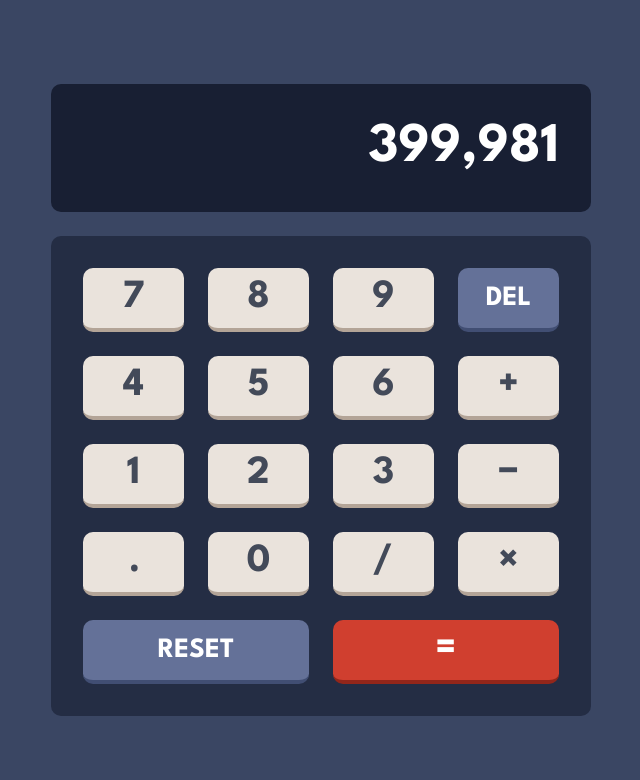
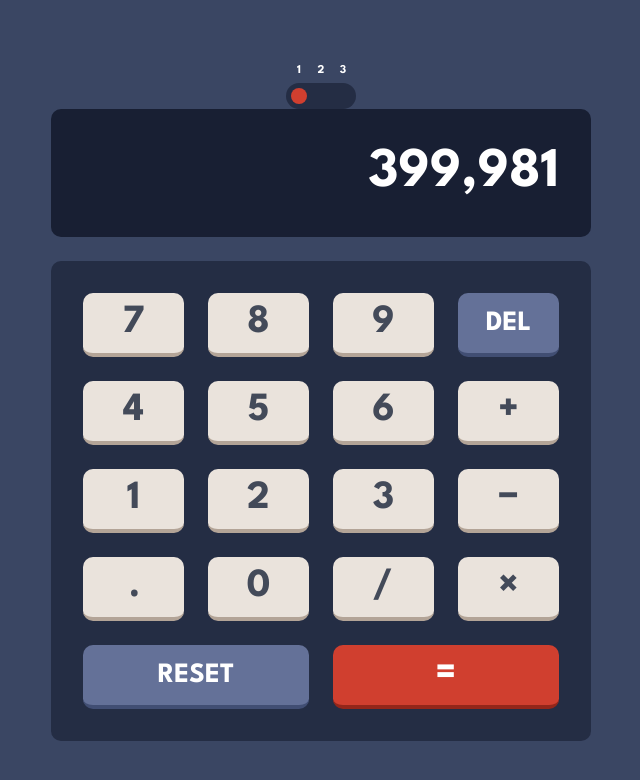
Before and after one commit to KaMazim/calculator_app, a React (Create React App) app: page / in a window 1280 px wide. Shown: the top 780 px of the page, without its empty margins (319-959 px from the left). Built offline with nearby package versions, Linux system fonts and the light colour scheme.

Commit message:
feat: switch theme component added

```diff
--- a/src/App.tsx
+++ b/src/App.tsx
@@ -3,11 +3,13 @@ import { ThemeProvider } from './providers/ThemeProvider';
 import KeyPad from './components/KeyPad';
 import Screen from './components/Screen';
 import Input from './components/Input';
+import SwitchTheme from './components/SwitchTheme';
 
 const App = () => {
     return (
         <ThemeProvider>
             <Screen>
+                <SwitchTheme />
                 <Input>399,981</Input>
                 <KeyPad />
             </Screen>
--- a/src/components/Screen.tsx
+++ b/src/components/Screen.tsx
@@ -12,6 +12,7 @@ const Screen = styled.div`
 
     padding: 32px 24px;
 
+    color: ${({ theme }) => theme.color.text.primary};
     background-color: ${({ theme }) => theme.color.background.screen};
 
     transition: ${({ theme }) => theme.transition};
--- /dev/null
+++ b/src/components/SwitchTheme/index.tsx
@@ -0,0 +1,43 @@
+import { useContext, useRef } from 'react';
+
+import { ThemeContext } from '../../providers/ThemeProvider';
+
+import { CircleWrapper, Circle, LabelWrapper, StyledSwitchTheme } from './styles';
+
+const getShouldSum = (value: 0 | 1 | 2, prevShouldSum: boolean) =>
+    value === 0 ? true : value === 2 ? false : prevShouldSum;
+
+const SwitchTheme = () => {
+    const { selectedTheme, setSelectedTheme } = useContext(ThemeContext);
+
+    const shouldSumRef = useRef<boolean>(getShouldSum(selectedTheme, false));
+
+    return (
+        <StyledSwitchTheme>
+            <LabelWrapper>
+                <span>1</span>
+                <span>2</span>
+                <span>3</span>
+            </LabelWrapper>
+            <CircleWrapper>
+                <Circle
+                    position={selectedTheme}
+                    onClick={() => {
+                        setSelectedTheme((prevSelectedTheme) => {
+                            shouldSumRef.current = getShouldSum(
+                                prevSelectedTheme,
+                                shouldSumRef.current
+                            );
+
+                            if (shouldSumRef.current)
+                                return (prevSelectedTheme + 1) as typeof prevSelectedTheme;
+                            else return (prevSelectedTheme - 1) as typeof prevSelectedTheme;
+                        });
+                    }}
+                />
+            </CircleWrapper>
+        </StyledSwitchTheme>
+    );
+};
+
+export default SwitchTheme;
--- /dev/null
+++ b/src/components/SwitchTheme/styles.tsx
@@ -0,0 +1,63 @@
+import styled from '@emotion/styled';
+
+const switchWidth = 70;
+const switchPadding = 5;
+
+const switchInnerWidth = switchWidth - switchPadding * 2;
+
+const circleWidth = 16;
+const switchAvailableWidth = switchInnerWidth - circleWidth;
+
+const CircleWrapper = styled.div`
+    background-color: ${({ theme }) => theme.color.background.toggle_keyPad};
+
+    width: 100%;
+    padding: ${switchPadding}px;
+
+    border-radius: 13px;
+`;
+
+const Circle = styled.div<{ position: 0 | 1 | 2 }>`
+    width: ${circleWidth}px;
+    height: ${circleWidth}px;
+    border-radius: 100%;
+
+    cursor: pointer;
+
+    background-color: ${({ theme }) => theme.color.key.primary.background};
+
+    &:hover {
+        background-color: ${({ theme }) => theme.color.key.primary.hoverBackground};
+    }
+
+    transition: ${({ theme }) => theme.transition};
+
+    margin-left: ${({ position }) => (switchAvailableWidth / 2) * position}px;
+`;
+
+const LabelWrapper = styled.div`
+    width: ${switchWidth}px;
+    padding: ${switchPadding}px;
+
+    display: flex;
+    justify-content: space-between;
+
+    font-size: 12px;
+
+    width: 100%;
+
+    & > span {
+        flex-basis: 16px;
+        text-align: center;
+    }
+`;
+
+const StyledSwitchTheme = styled.div`
+    display: flex;
+    flex-direction: column;
+
+    width: 100%;
+    max-width: ${switchWidth}px;
+`;
+
+export { CircleWrapper, Circle, LabelWrapper, StyledSwitchTheme };
--- a/src/providers/ThemeProvider/index.tsx
+++ b/src/providers/ThemeProvider/index.tsx
@@ -6,22 +6,23 @@ import colorThemes from './colorThemes';
 
 type themeContext = {
     currentTheme: Theme;
-    setTheme: React.Dispatch<React.SetStateAction<0 | 1 | 2>>;
+    selectedTheme: 0 | 1 | 2;
+    setSelectedTheme: React.Dispatch<React.SetStateAction<0 | 1 | 2>>;
 };
 
 const ThemeContext = createContext({} as themeContext);
 
 const ThemeProvider = ({ children }: { children: React.ReactNode }) => {
-    const [theme, setTheme] = useState<0 | 1 | 2>(0);
+    const [selectedTheme, setSelectedTheme] = useState<0 | 1 | 2>(0);
 
     const currentTheme: Theme = {
-        color: colorThemes[theme],
+        color: colorThemes[selectedTheme],
         transition: 'all 0.3s',
         borderRadius: '10px',
     };
 
     return (
-        <ThemeContext.Provider value={{ currentTheme, setTheme }}>
+        <ThemeContext.Provider value={{ currentTheme, selectedTheme, setSelectedTheme }}>
             <EmotionThemeProvider theme={currentTheme}>{children}</EmotionThemeProvider>
         </ThemeContext.Provider>
     );
```
